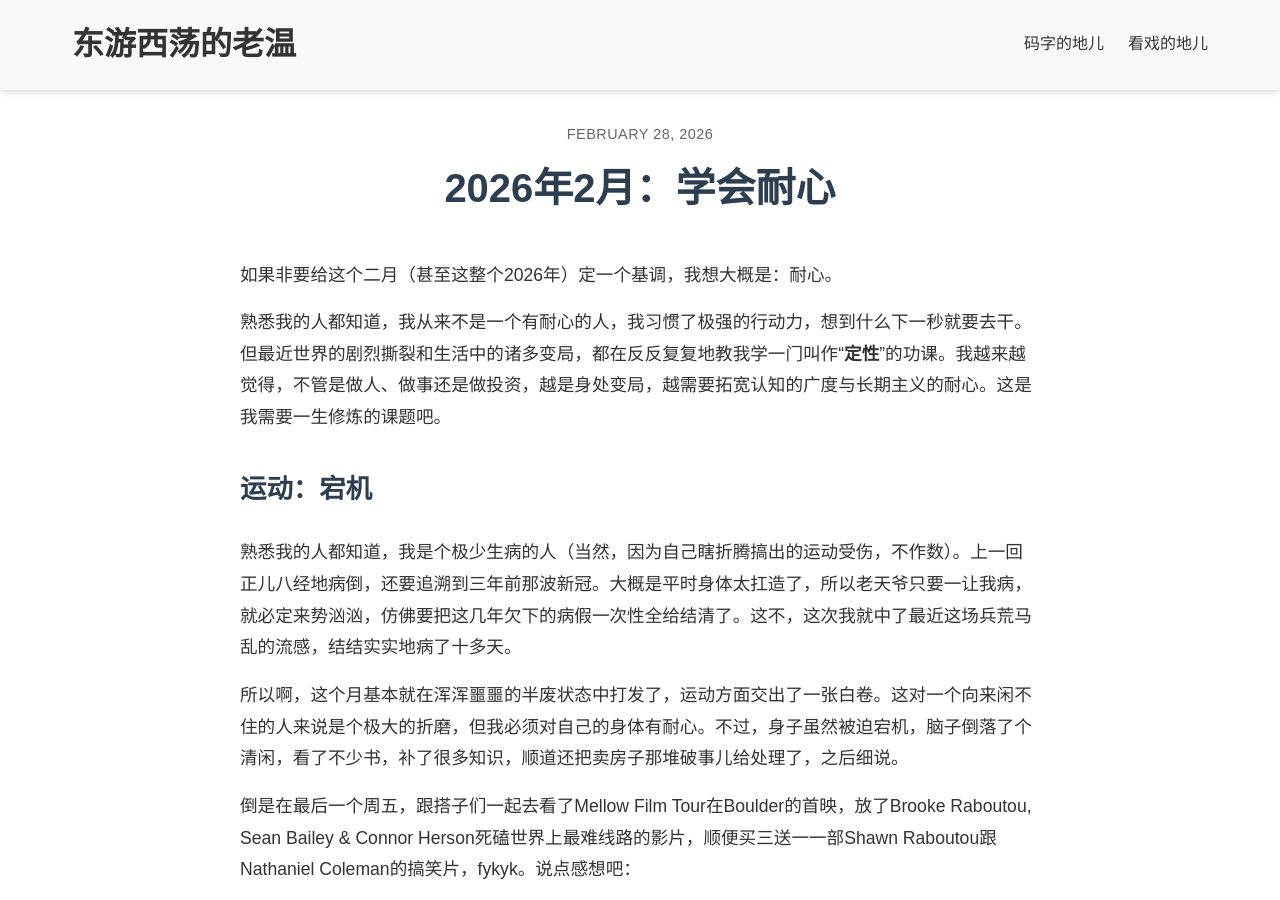
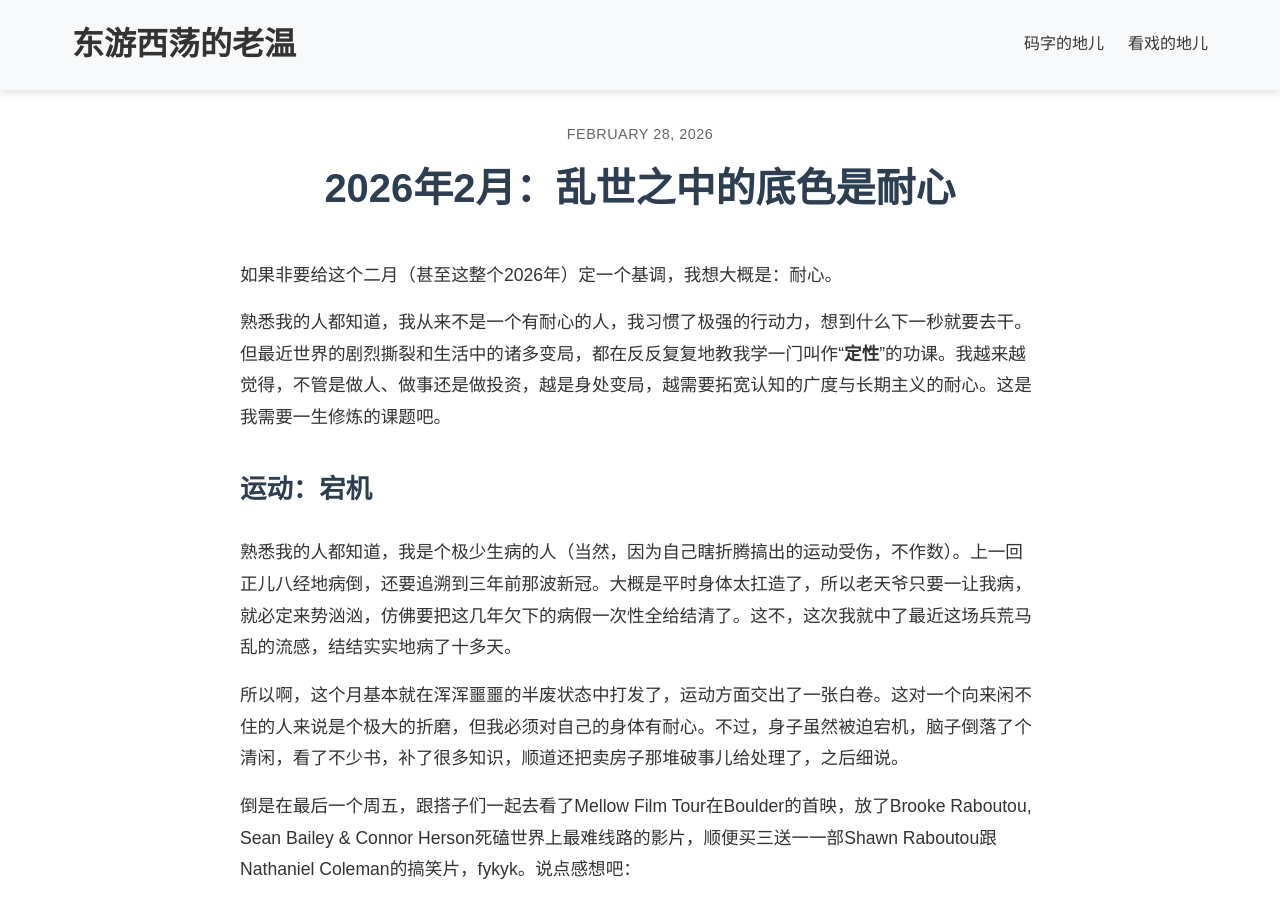
Before and after one commit to pwen/pwen.github.io, a Jekyll site: the page built from _posts/2026-02-28-learning-to-be-patient.md, in a window 1280 px wide and 900 px high. Built offline with Jekyll 4.4.1, drawn with Linux system fonts in a browser that asks for light colours.

Commit message:
change the title

```diff
--- a/_posts/2026-02-28-learning-to-be-patient.md
+++ b/_posts/2026-02-28-learning-to-be-patient.md
@@ -1,11 +1,11 @@
 ---
 layout: post
-title: "2026年2月：学会耐心"
+title: "2026年2月：乱世之中的底色是耐心"
 date: 2026-02-28
 lang: zh
 tags: [2026]
 excerpt: |
-  如果非要给这个二月（甚至这整个2026年）定一个基调，我想大概是：“耐心”。
+  如果非要给这个二月（甚至这整个2026年）定一个基调，我想大概是：耐心。
 
   熟悉我的人都知道，我从来不是一个有耐心的人，我习惯了极强的行动力，想到什么下一秒就要去干。但最近世界的剧烈撕裂和生活中的诸多变局，都在反反复复地教我学一门叫作“定性”的功课。我越来越觉得，不管是做人、做事还是做投资，越是身处变局，越需要拓宽认知的广度与长期主义的耐心。这是我需要一生修炼的课题吧。
 
```
